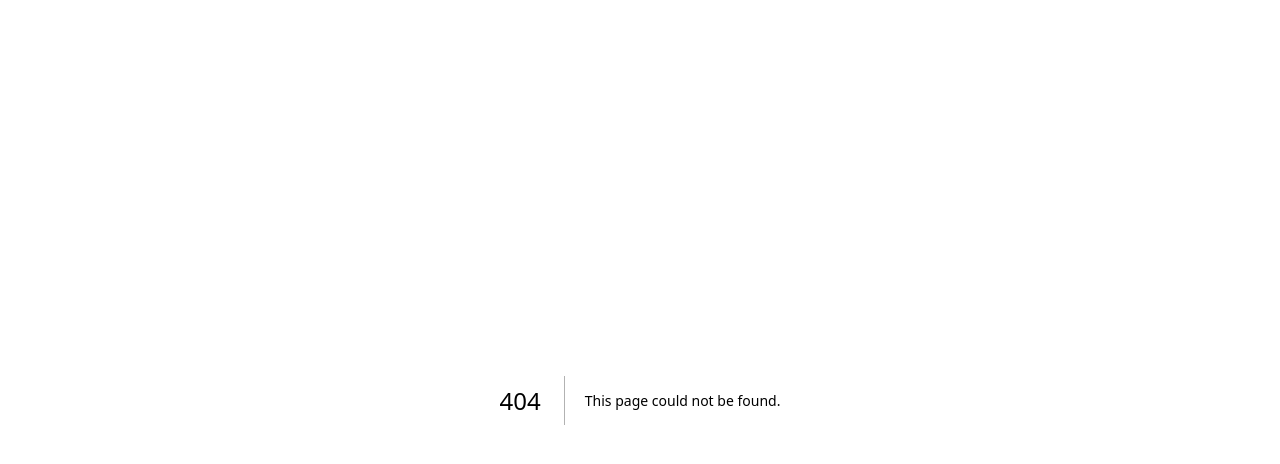
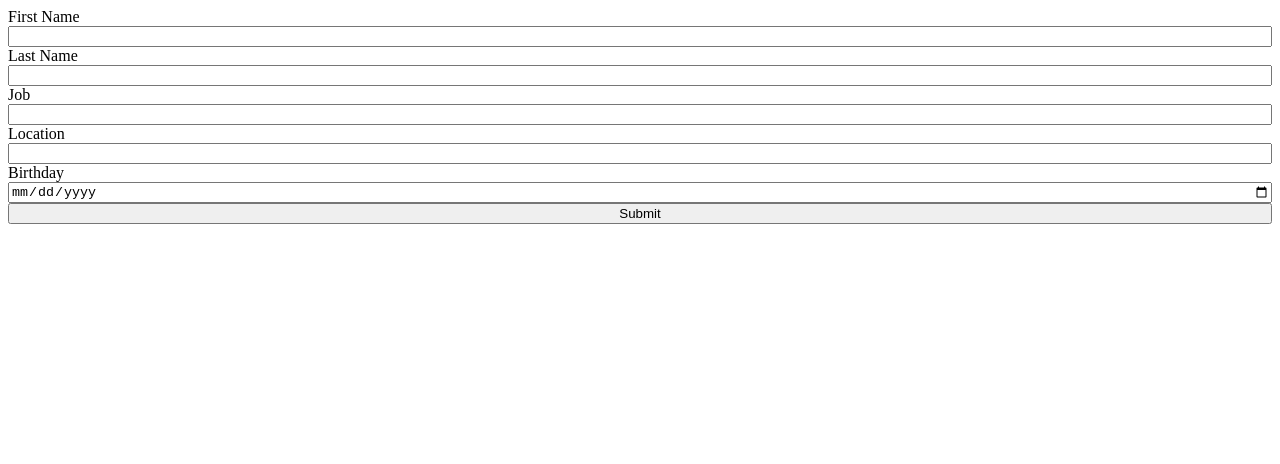
Before and after one commit to tamiolaf/relay, a Next.js app: page /form in a window 1280 px wide. Before the commit this address had no page. Shown: the top 464 px of the page. Built offline with nearby package versions, Linux system fonts and the light colour scheme.

Commit message:
add form to enter friend info at /form

```diff
--- a/package.json
+++ b/package.json
@@ -6,7 +6,7 @@
     "start": "next start"
   },
   "dependencies": {
-    "mongodb": "^4.8.1",
+    "mongodb": "^4.16.0",
     "next": "latest",
     "react": "^18.2.0",
     "react-dom": "^18.2.0"
--- /dev/null
+++ b/pages/api/friends.js
@@ -0,0 +1,36 @@
+import clientPromise from "../../lib/mongodb";
+
+export default async (req, res) => {
+  try {
+  if (req.method === "GET") {
+    const client = await clientPromise;
+    const db = client.db("relay");
+
+    const friends = await db
+    .collection("friends")
+    .find({})
+    .toArray();
+
+    res.json(friends);
+  } else if (req.method === "POST") {
+    console.log(req.body)
+    const insertedId = await addFriend(req.body)
+    res.status(200).json(insertedId)
+  }
+
+  } catch (e) {
+    console.error(e);
+  }
+};
+
+export const addFriend = async(friend) => {
+  const client = await clientPromise;
+
+  const db = client.db("relay");
+
+  const response = await db
+    .collection("friends")
+    .insertOne(friend)
+
+  return response.insertedId;
+}
--- /dev/null
+++ b/pages/form.js
@@ -0,0 +1,31 @@
+export default function Form() {
+  return (
+    <div >
+      <form
+        style={{
+          display:"flex",
+          flexDirection: "column",
+          justifyContent: "flex-start",
+        }}
+        action="/api/friends"
+        method="post">
+        <label htmlFor="roll">First Name</label>
+        <input type="text" id="firstName" name="firstName" required/>
+
+        <label htmlFor="lastName">Last Name</label>
+        <input type="text" id="lastName" name="lastName" required />
+
+        <label htmlFor="job">Job</label>
+        <input type="text" id="job" name="job" required />
+
+        <label htmlFor="location">Location</label>
+        <input type="text" id="location" name="location" required />
+
+        <label htmlFor="birthday">Birthday</label>
+        <input type="date" id="birthday" name="birthday" required />
+
+        <button type="submit">Submit</button>
+      </form>
+    </div>
+  )
+}
```
Also changed, not shown: pages/friends.js (added, +39 -0 lines), 2 other files (tests, documents, lock files or other folders).
